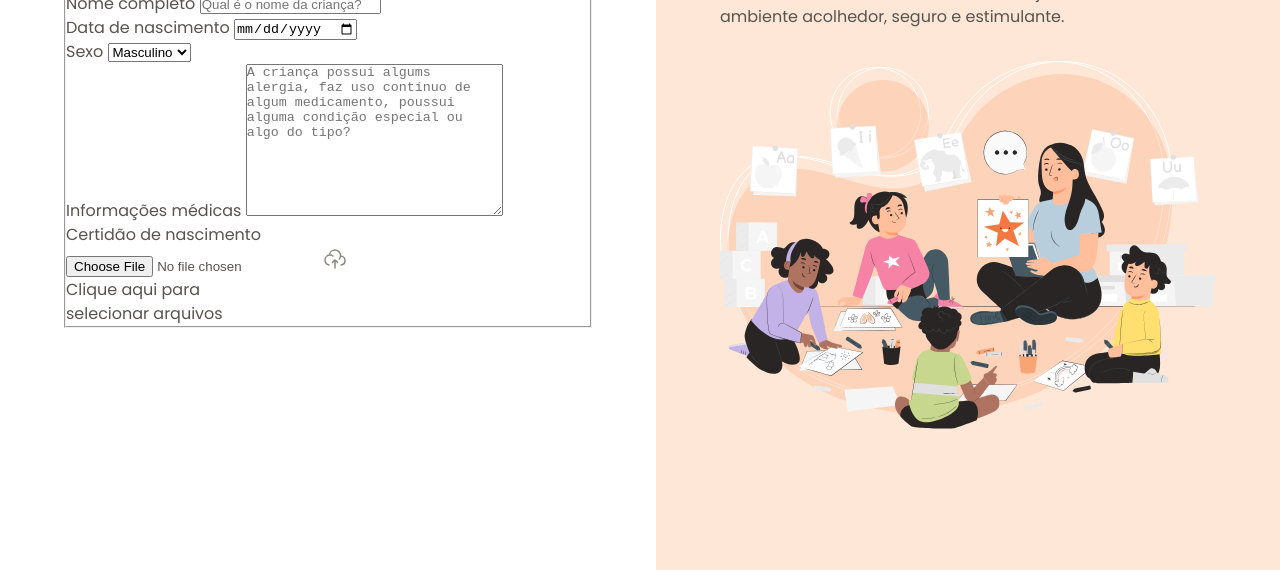
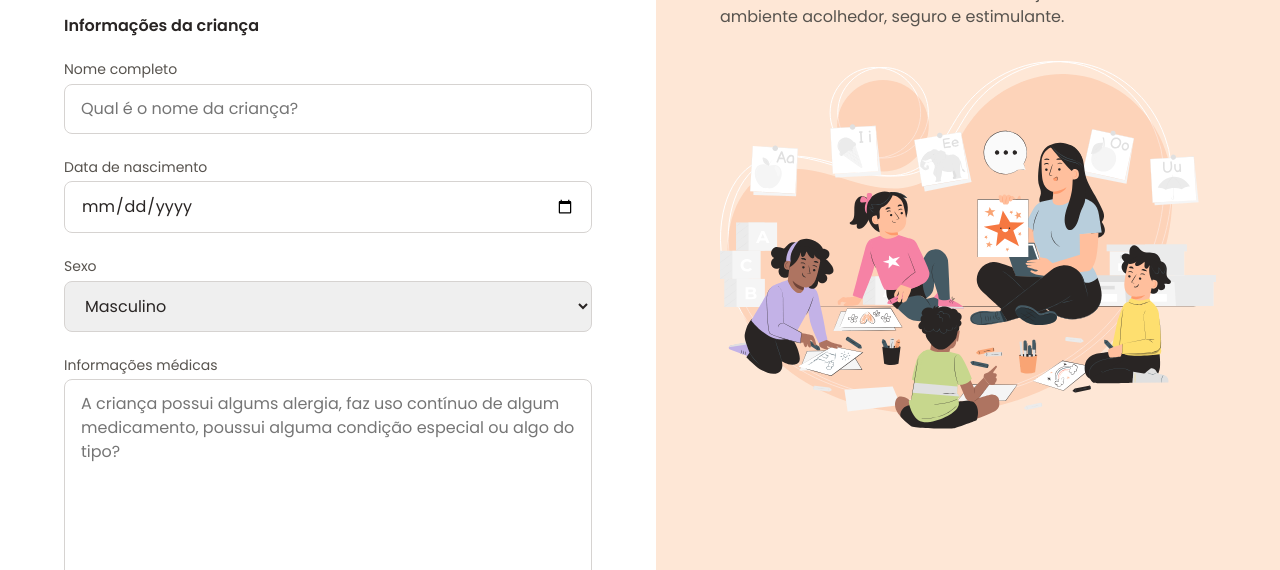
Before and after one commit to nicchonsanchez/frojeto-formulario-de-matricula--rocketseat, a plain HTML site: page index.html in a window 1280 px wide. Shown: the part 230-800 px from the top of the page. Drawn offline with Linux system fonts and the light colour scheme.

Commit message:
Estilizando o form

```diff
--- /dev/null
+++ b/css/forms.css
@@ -0,0 +1,38 @@
+@import url(global.css);
+
+form{
+    margin-top: 3rem;
+}
+
+fieldset{
+    border: none;
+    display: grid;
+    gap: 1.5rem;
+}
+
+legend{
+    font: 600 1rem/1.25 var(--font-family);
+    color: var(--text-primary);
+    margin-bottom: 1.5rem;
+}
+
+label{
+    font: 400 0.875rem/1.4 var(--font-family);
+    display: block;
+    margin-bottom: 0.25rem;
+}
+
+input, select, textarea{
+    color: var(--text-primary);
+    font: inherit;
+    padding: 0.75rem 1rem;
+    border-radius: 0.5rem;
+    width: 100%;
+    border: 1px solid var(--stroke-default);
+}
+
+input:hover, select:hover, textarea:hover{
+    outline: .25rem solid var(--surface-secondary);
+    outline-offset: .1px;
+    border: .125rem solid var(--stroke-highlight);
+}
--- a/css/index.css
+++ b/css/index.css
@@ -1 +1,3 @@
 @import url(global.css);
+@import url(layout.css);
+@import url(forms.css);
--- a/index.html
+++ b/index.html
@@ -13,7 +13,6 @@
         href="https://fonts.googleapis.com/css2?family=Poppins:ital,wght@0,100;0,200;0,300;0,400;0,500;0,600;0,700;0,800;0,900;1,100;1,200;1,300;1,400;1,500;1,600;1,700;1,800;1,900&display=swap"
         rel="stylesheet">
     <link rel="stylesheet" href="./css/index.css">
-    <link rel="stylesheet" href="./css/layout.css">
 </head>
 
 <body>
```
